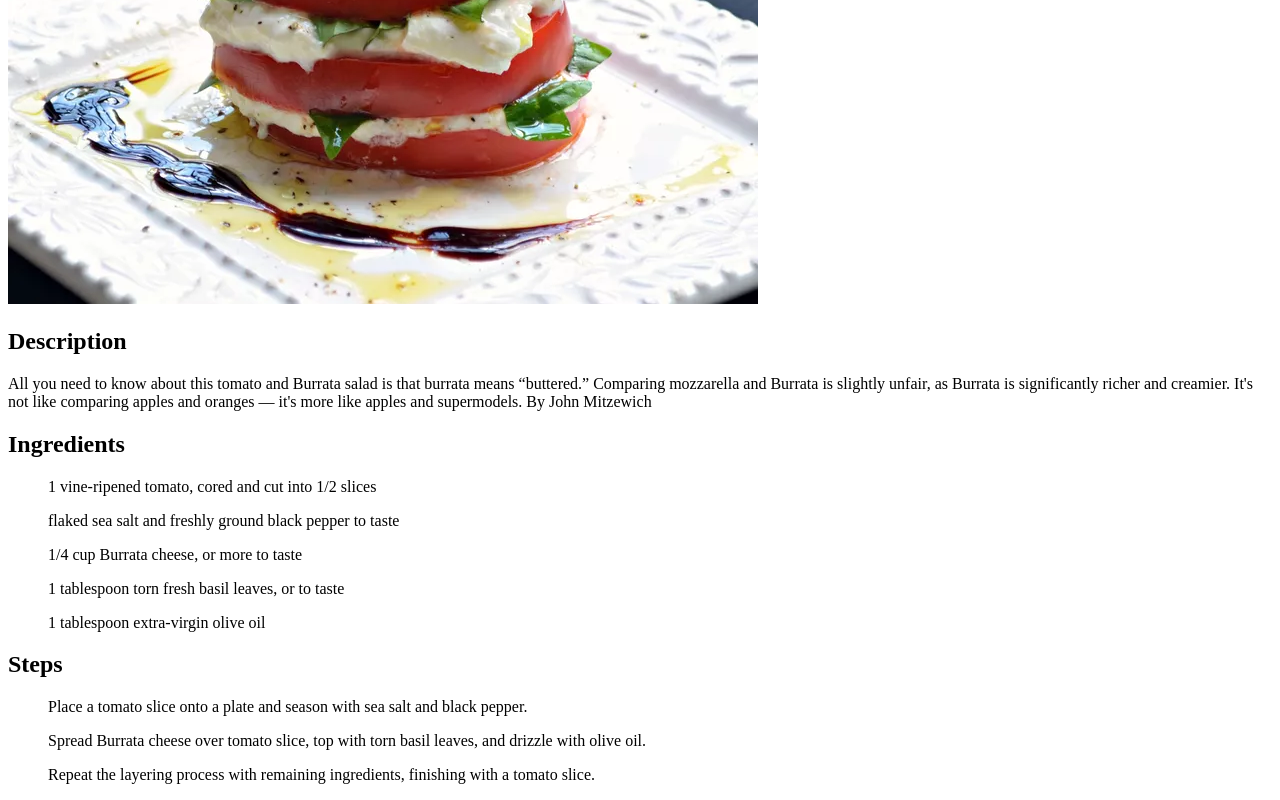
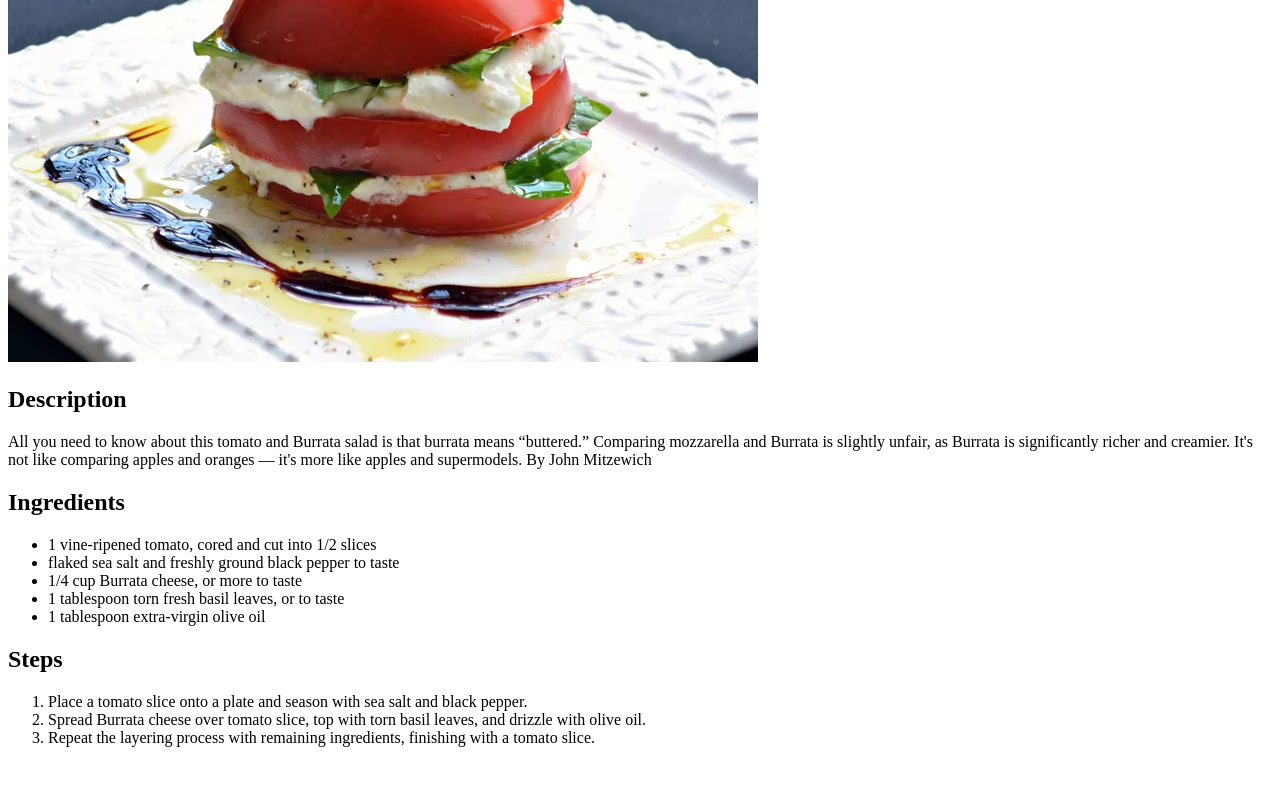
Before and after one commit to M-Godart/odin-recipes, a plain HTML site: page recipes/tomato-salad.html in a window 1280 px wide. Shown: the part 339-1139 px from the top of the page. After the commit the page ends 1102 px from the top, so only its background shows below. Drawn offline with Linux system fonts and the light colour scheme.

Commit message:
Add link to go back to pagestart

```diff
--- a/recipes/tomato-salad.html
+++ b/recipes/tomato-salad.html
@@ -6,6 +6,7 @@
     <title>Stacked Tomato and Burrata</title>
 </head>
 <body>
+    <h1><a href="../index.html"></a>All Recipes</h1>
     <h1>Stacked Tomato and Burrata</h1>
     <img src="../images/tomato-salad.jpg" alt="">
 
@@ -13,15 +14,18 @@
     <h2>Description</h2>
     <p>All you need to know about this tomato and Burrata salad is that burrata means “buttered.” Comparing mozzarella and Burrata is slightly unfair, as Burrata is significantly richer and creamier. It's not like comparing apples and oranges — it's more like apples and supermodels. By John Mitzewich</p>
     <h2>Ingredients</h2>
-    <ul>1 vine-ripened tomato, cored and cut into 1/2 slices</ul>
-    <ul>flaked sea salt and freshly ground black pepper to taste</ul>
-    <ul>1/4 cup Burrata cheese, or more to taste</ul>
-    <ul>1 tablespoon torn fresh basil leaves, or to taste</ul>
-    <ul>1 tablespoon extra-virgin olive oil</ul>
-
+    <ul>
+        <li>1 vine-ripened tomato, cored and cut into 1/2 slices</li>
+        <li>flaked sea salt and freshly ground black pepper to taste</li>
+        <li>1/4 cup Burrata cheese, or more to taste</li>
+        <li>1 tablespoon torn fresh basil leaves, or to taste</li>
+        <li>1 tablespoon extra-virgin olive oil</li>
+    </ul>
     <h2>Steps</h2>
-    <ol>Place a tomato slice onto a plate and season with sea salt and black pepper. </ol>
-    <ol>Spread Burrata cheese over tomato slice, top with torn basil leaves, and drizzle with olive oil. </ol>
-    <ol>Repeat the layering process with remaining ingredients, finishing with a tomato slice.</ol>
+    <ol>
+        <li>Place a tomato slice onto a plate and season with sea salt and black pepper. </li>
+        <li>Spread Burrata cheese over tomato slice, top with torn basil leaves, and drizzle with olive oil. </li>
+        <li>Repeat the layering process with remaining ingredients, finishing with a tomato slice.</li>
+    </ol>
 </body>
 </html>
```
Also changed, not shown: recipes/lasagna.html (+1 -0 lines).
